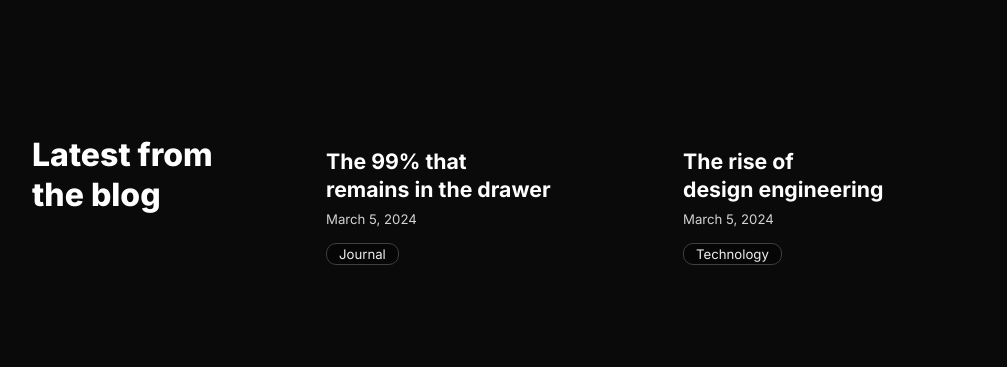
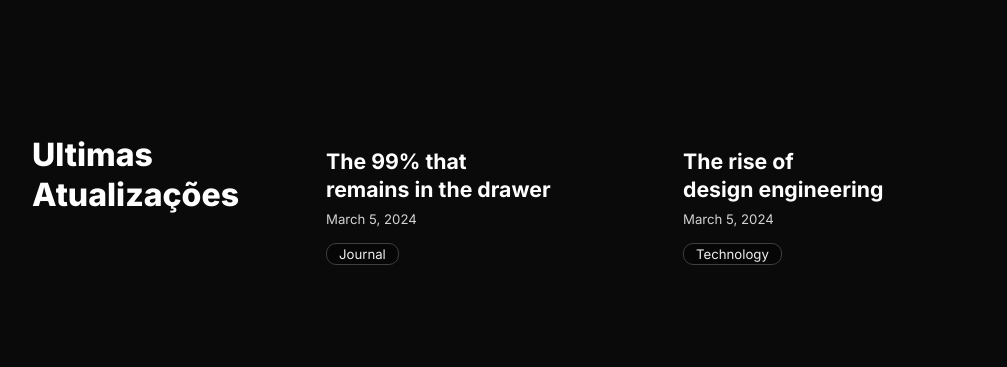
Before and after one commit to flynnzin/sweet_nexjsj, a Next.js app: page /en in a window 1280 px wide. Shown: the part 1280-1647 px from the top of the page, without its empty margins (136-1143 px from the left). Built offline with nearby package versions, Linux system fonts and the light colour scheme.

Commit message:
Update page.tsx

```diff
--- a/src/app/[locale]/page.tsx
+++ b/src/app/[locale]/page.tsx
@@ -138,7 +138,7 @@ export default function Home(
 							as="h2"
 							variant="display-strong-xs"
 							wrap="balance">
-							Latest from the blog
+							Ultimas Atualizações
 						</Heading>
 					</Flex>
 					<Flex
```
